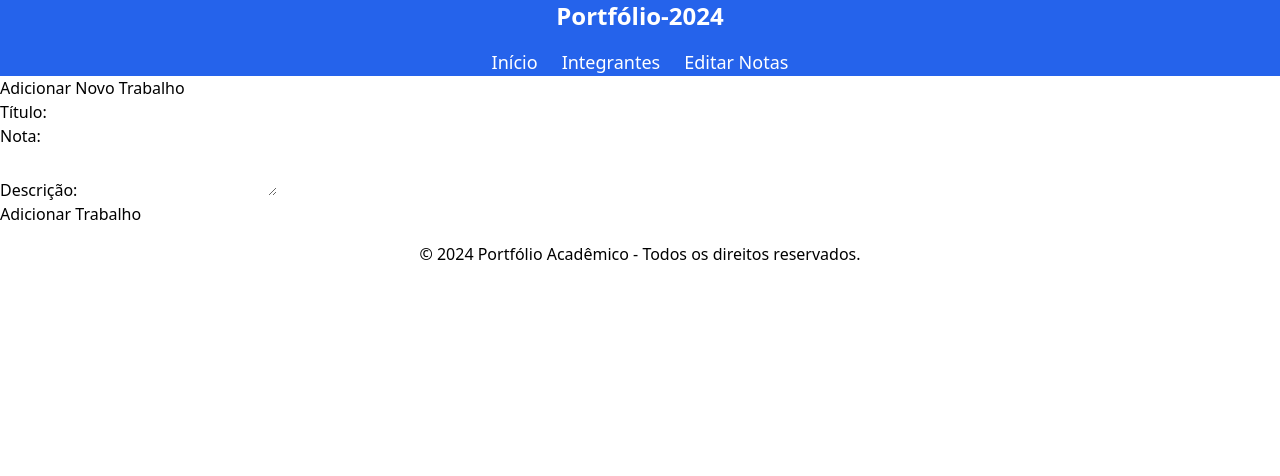
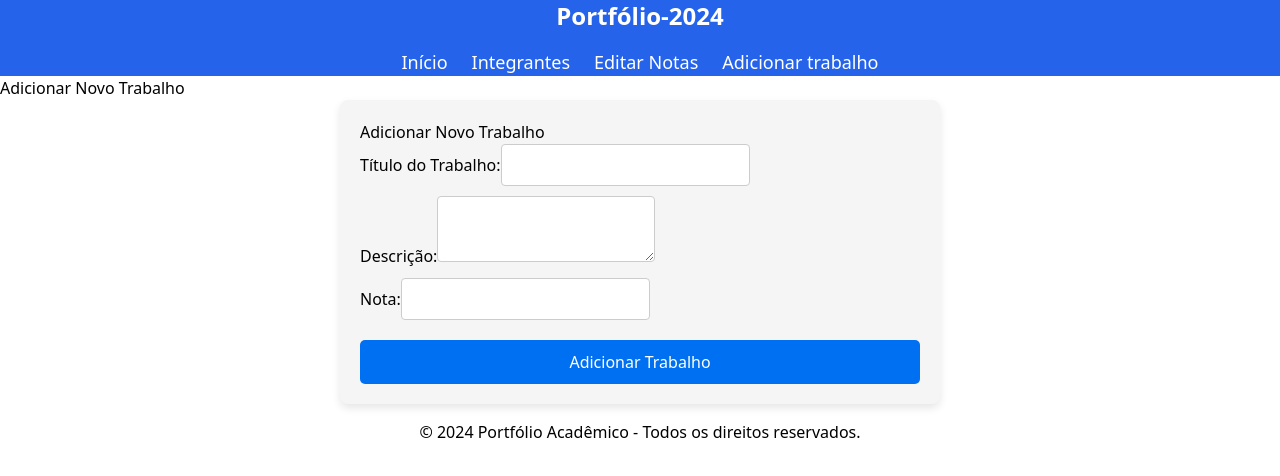
Before and after one commit to GustavoVasconcelos045/CP3-Portifolio, a Next.js app in the folder cp3-portifolio/: page /trabalhos/adicionar in a window 1280 px wide. Shown: the top 476 px of the page. Built offline with nearby package versions, Linux system fonts and the light colour scheme.

Commit message:
Página de adicionar trabalho feita

```diff
--- a/cp3-portifolio/src/Components/header/index.tsx
+++ b/cp3-portifolio/src/Components/header/index.tsx
@@ -9,6 +9,7 @@ export default function Header() {
                     <Link href="/">Início</Link>
                     <Link href="/integrantes">Integrantes</Link>
                     <Link href="/trabalhos/editarnotas">Editar Notas</Link>
+                    <Link href="/trabalhos/adicionar">Adicionar trabalho</Link>
                 </nav>
             </div>
         </header>
--- a/cp3-portifolio/src/app/trabalhos/adicionar/page.tsx
+++ b/cp3-portifolio/src/app/trabalhos/adicionar/page.tsx
@@ -1,31 +1,103 @@
+"use client";
 import { useState } from 'react';
 
-export default function AdicionarPage() {
-  const [titulo, setTitulo] = useState('');
-  const [nota, setNota] = useState('');
-  const [descricao, setDescricao] = useState('');
+export default function AdicionarTrabalho() {
+  const [novoTrabalho, setNovoTrabalho] = useState({
+    titulo: '',
+    descricao: '',
+    nota: '',
+  });
 
-  const handleSubmit = (e: React.FormEvent) => {
+  const handleChange = (e: { target: { name: any; value: any; }; }) => {
+    const { name, value } = e.target;
+    setNovoTrabalho((prev) => ({
+      ...prev,
+      [name]: value,
+    }));
+  };
+
+  const handleSubmit = async (e: { preventDefault: () => void; }) => {
     e.preventDefault();
-    // Lógica para adicionar o novo trabalho (como fazer um POST para a API)
-    console.log({ titulo, nota, descricao });
+    try {
+      const response = await fetch('/api/trabalhos', {
+        method: 'POST',
+        headers: {
+          'Content-Type': 'application/json',
+        },
+        body: JSON.stringify(novoTrabalho),
+      });
+
+      if (!response.ok) {
+        throw new Error('Erro ao adicionar o trabalho');
+      }
+
+      const result = await response.json();
+      alert('Trabalho adicionado com sucesso!');
+      setNovoTrabalho({ titulo: '', descricao: '', nota: '' });
+    } catch (error) {
+      console.error('Erro:', error);
+      alert('Erro ao adicionar o trabalho.');
+    }
   };
 
   return (
-<form onSubmit={handleSubmit}>
-<div>
-<label>Título:</label>
-<input value={titulo} onChange={(e) => setTitulo(e.target.value)} />
-</div>
-<div>
-<label>Nota:</label>
-<input type="number" value={nota} onChange={(e) => setNota(e.target.value)} />
-</div>
-<div>
-<label>Descrição:</label>
-<textarea value={descricao} onChange={(e) => setDescricao(e.target.value)} />
-</div>
-<button type="submit">Adicionar Trabalho</button>
-</form>
+    <div style={{
+      maxWidth: '600px',
+      margin: '0 auto',
+      padding: '20px',
+      backgroundColor: '#f5f5f5',  // Cor de fundo cinza claro
+      borderRadius: '8px',
+      boxShadow: '0 4px 8px rgba(0, 0, 0, 0.1)',
+    }}>
+      <h2>Adicionar Novo Trabalho</h2>
+      <form onSubmit={handleSubmit} style={{ display: 'flex', flexDirection: 'column', gap: '10px' }}>
+        <label>
+          Título do Trabalho:
+          <input
+            type="text"
+            name="titulo"
+            value={novoTrabalho.titulo}
+            onChange={handleChange}
+            required
+            style={{ padding: '8px', borderRadius: '4px', border: '1px solid #ccc' }}
+          />
+        </label>
+
+        <label>
+          Descrição:
+          <textarea
+            name="descricao"
+            value={novoTrabalho.descricao}
+            onChange={handleChange}
+            required
+            style={{ padding: '8px', borderRadius: '4px', border: '1px solid #ccc' }}
+          />
+        </label>
+
+        <label>
+          Nota:
+          <input
+            type="number"
+            name="nota"
+            value={novoTrabalho.nota}
+            onChange={handleChange}
+            required
+            style={{ padding: '8px', borderRadius: '4px', border: '1px solid #ccc' }}
+          />
+        </label>
+
+        <button type="submit" style={{
+          padding: '10px',
+          backgroundColor: '#0070f3',
+          color: 'white',
+          border: 'none',
+          borderRadius: '5px',
+          cursor: 'pointer',
+          marginTop: '10px'
+        }}>
+          Adicionar Trabalho
+        </button>
+      </form>
+    </div>
   );
 }
```
Also changed, not shown: cp3-portifolio/src/app/api/trabalhos/route.ts (deleted).
